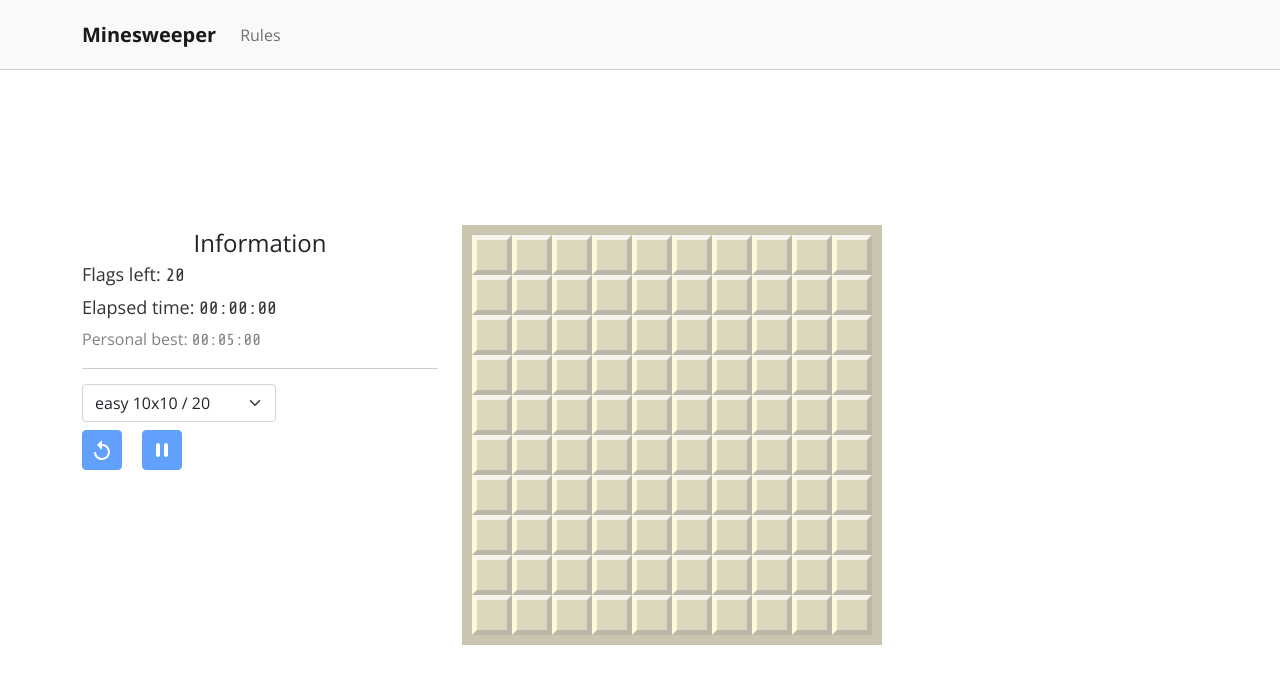
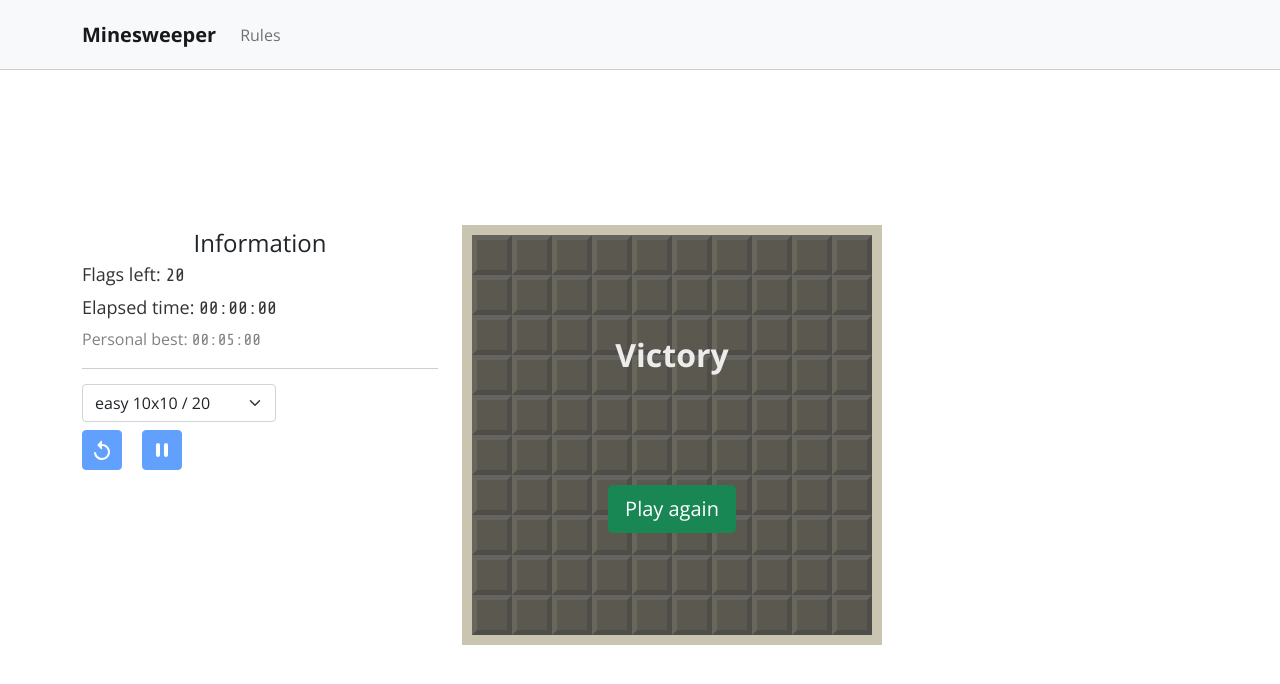
Before and after one commit to TheMrBlackLord/Minesweeper, a Vue app in the folder client/: page / in a window 1280 px wide. Shown: the top 684 px of the page. Built offline with nearby package versions, Linux system fonts and the light colour scheme.

Commit message:
add result panel

```diff
--- a/client/src/components/minesweeper/Minesweeper.vue
+++ b/client/src/components/minesweeper/Minesweeper.vue
@@ -22,7 +22,11 @@
                @startGame="isGameStarted = true"
                @removeFlag="usedFlags--"
                @placeFlag="usedFlags++"
-            />
+            >
+               <template #result>
+                  <ResultPanel :isVictory="true"/>
+               </template>
+            </Board>
         </div>
      </div>
   </section>
@@ -30,6 +34,7 @@
 
 <script>
 import Board from './board/Board.vue'
+import ResultPanel from './board/ResultPanel.vue'
 import Info from './Info.vue'
 import Controls from './Controls.vue'
 import { mapGetters } from 'vuex'
@@ -37,7 +42,7 @@ import { computed } from 'vue'
 
 export default {
    name: 'Game',
-   components: { Board, Info, Controls },
+   components: { Board, Info, Controls, ResultPanel },
    data() {
       return {
          isGameStarted: false,
--- a/client/src/components/minesweeper/board/Board.vue
+++ b/client/src/components/minesweeper/board/Board.vue
@@ -20,6 +20,7 @@
             @flagPlaced="flagPlaced"
          />
       </div>
+      <slot name="result"></slot>
    </div>
 </template>
 
--- /dev/null
+++ b/client/src/components/minesweeper/board/ResultPanel.vue
@@ -0,0 +1,19 @@
+<template #result>
+  <div class="result-background">
+     <h3 class="title">{{title}}</h3>
+     <button class="btn btn-success btn-lg" @click="$emit('playAgain')">Play again</button>
+  </div>
+</template>
+
+<script>
+export default {
+   props: {
+      isVictory: {type: Boolean, required: true}
+   },
+   computed: {
+      title() {
+         return this.isVictory ? 'Victory' : 'Defeat'
+      }
+   }
+}
+</script>
--- a/client/src/styles/_minesweeper.scss
+++ b/client/src/styles/_minesweeper.scss
@@ -61,6 +61,7 @@
 .minesweeper-grid {
    background-color: $grid-bg-color;
    border: 10px solid $grid-border-color;
+   position: relative;
 
    .cells {
       display: flex;
@@ -116,3 +117,22 @@
       }
    }
 }
+
+// ResultPanel.vue
+.result-background {
+   position: absolute;
+   top: 0;
+   right: 0;
+   width: 100%;
+   height: 100%;
+   display: flex;
+   justify-content: space-evenly;
+   flex-direction: column;
+   align-items: center;
+   background: $result-bg-color;
+   .title {
+      color: $white;
+      font-size: 32px;
+      font-weight: bold;
+   }
+}
--- a/client/src/styles/_variables.scss
+++ b/client/src/styles/_variables.scss
@@ -7,6 +7,7 @@ $cell-revealed-border-color: #bdb8a5;
 $grid-bg-color: #dcd6bc;
 $grid-border-color: #cac5b0;
 $cell-hover-color: #8d8d8d9a;
+$result-bg-color: #0e0e0e9e;
 $blue: #2c2c8b;
 $green: #216d1e;
 $yellow: #c4a914;
@@ -15,8 +16,9 @@ $red: #e3342f; // 8d2323
 $yellowHighlight: #aa9312;
 $orangeHighlight: #bd610c;
 $redHighlight: #831d1d;
+$white: #eeebeb;
 
 $light-gray: #cecece;
-$text-color: rgb(51, 51, 51);
+$text-color: #333333;
 
 $header-height: 70px;
```
Lines whose indentation alone changed are shown as unchanged.
